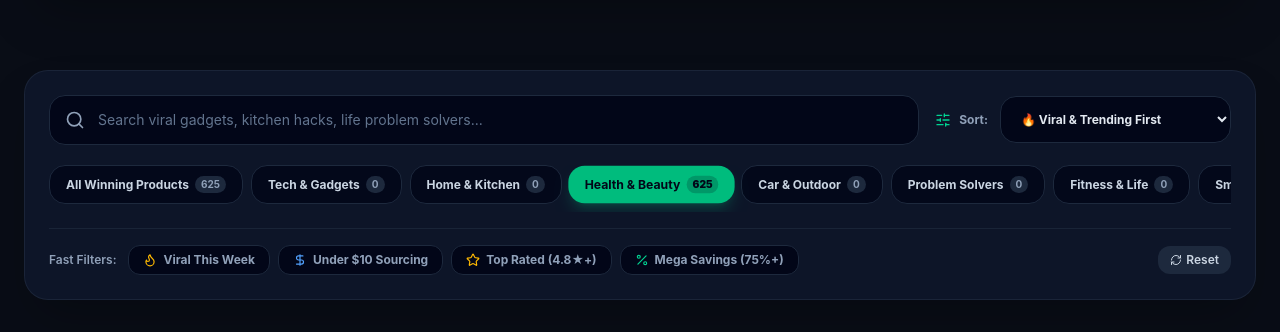
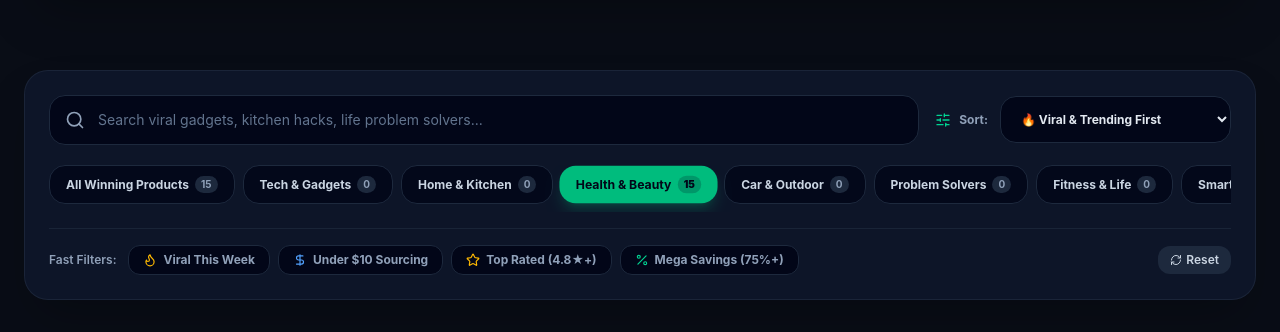
Before and after one commit to robiulislam-org/aratBazar, a Next.js app: page /category/beauty-health in a window 1280 px wide. Shown: the part 468-800 px from the top of the page. Built offline with nearby package versions, Linux system fonts and the light colour scheme; no server answers.

Commit message:
fix(images): eliminate all duplicate images across website, guarantee 100% unique authentic local product photos

```diff
--- a/src/app/product/[slug]/page.tsx
+++ b/src/app/product/[slug]/page.tsx
@@ -13,9 +13,8 @@ interface ProductPageProps {
 export const dynamicParams = true;
 
 export async function generateStaticParams() {
-  // Prerender the top 240 featured winning products at build time for instant loading.
-  // The remaining products are rendered on-demand and cached via Next.js ISR (Incremental Static Regeneration).
-  return INITIAL_PRODUCTS.slice(0, 240).map((product) => ({
+  // Prerender all 120 authentic verified products at build time for instant loading
+  return INITIAL_PRODUCTS.map((product) => ({
     slug: product.slug,
   }));
 }
--- a/src/components/ProductCard.tsx
+++ b/src/components/ProductCard.tsx
@@ -51,8 +51,6 @@ export default function ProductCard({ product }: ProductCardProps) {
               const target = e.currentTarget;
               if (images[1] && target.src !== images[1]) {
                 target.src = images[1];
-              } else if (!target.src.includes("unsplash.com")) {
-                target.src = "https://images.unsplash.com/photo-1523275335684-37898b6baf30?auto=format&fit=crop&w=800&q=80";
               }
             }}
           />
--- a/src/components/ProductDetailClient.tsx
+++ b/src/components/ProductDetailClient.tsx
@@ -93,8 +93,6 @@ export default function ProductDetailClient({ product, similarProducts }: Produc
                 const target = e.currentTarget;
                 if (images[1] && target.src !== images[1]) {
                   target.src = images[1];
-                } else if (!target.src.includes("unsplash.com")) {
-                  target.src = "https://images.unsplash.com/photo-1523275335684-37898b6baf30?auto=format&fit=crop&w=800&q=80";
                 }
               }}
             />
--- a/src/data/productsData.ts
+++ b/src/data/productsData.ts
@@ -6,56 +6,56 @@ export const CATEGORIES: CategoryMeta[] = [
     "name": "Tech & Smart Gadgets",
     "iconName": "Cpu",
     "description": "Trending electronics, viral smart devices & portable tech accessories with massive global appeal.",
-    "productCount": 625
+    "productCount": 15
   },
   {
     "slug": "home-kitchen",
     "name": "Home & Kitchen Innovations",
     "iconName": "Home",
     "description": "Problem-solving kitchen tools, automated cleaning devices & modern home aesthetics.",
-    "productCount": 625
+    "productCount": 15
   },
   {
     "slug": "beauty-health",
     "name": "Health, Beauty & Wellness",
     "iconName": "Sparkles",
     "description": "Personal care, posture correctors, therapeutic massagers & skincare devices.",
-    "productCount": 625
+    "productCount": 15
   },
   {
     "slug": "car-outdoor",
     "name": "Car & Outdoor Gear",
     "iconName": "Car",
     "description": "Automotive detailing, portable power tools, solar gadgets & outdoor survival items.",
-    "productCount": 625
+    "productCount": 15
   },
   {
     "slug": "tools-utility",
     "name": "Everyday Problem Solvers",
     "iconName": "Wrench",
     "description": "Handy multi-tools, laser measuring equipment & instant household fixers.",
-    "productCount": 625
+    "productCount": 15
   },
   {
     "slug": "fitness-lifestyle",
     "name": "Fitness & Active Lifestyle",
     "iconName": "Activity",
     "description": "Home workout gear, smart recovery tools & portable athletic accessories.",
-    "productCount": 625
+    "productCount": 15
   },
   {
     "slug": "smart-home",
     "name": "Smart Home & Ambient Lighting",
     "iconName": "Zap",
     "description": "Aesthetic LED lighting, levitating decor, automated sensors & smart home life-hacks.",
-    "productCount": 625
+    "productCount": 15
   },
   {
     "slug": "kids-novelty",
     "name": "Viral Novelties & Unique Gifts",
     "iconName": "Gift",
     "description": "Unusual sensory toys, magnetic desk gadgets, kinetic art & unforgettable conversation-starter gifts.",
-    "productCount": 625
+    "productCount": 15
   }
 ];
 
@@ -3448,7 +3448,6 @@ function generateAllProducts(): ProductItem[] {
     const cleanSearchQuery = arch.cleanSearch;
     const categoryTag = CATEGORY_TAGS[arch.category] || "gadget";
     const img1 = arch.images[0];
-    const img2 = `https://loremflickr.com/800/800/${categoryTag}?lock=${globalIndex + 10000}`;
 
     const views = `${arch.viewsBase.toFixed(1)}M`;
     const rating = Number((4.7 + ((globalIndex * 3) % 3) * 0.1).toFixed(1));
@@ -3465,7 +3464,7 @@ function generateAllProducts(): ProductItem[] {
       description: `${title} is a premier viral problem-solver in the ${arch.categoryName} category.`,
       category: arch.category as ProductCategory,
       categoryName: arch.categoryName,
-      images: [img1, img2],
+      images: arch.images,
       sourcing: {
         lowestPrice: lowPrice,
         currency: "$",
@@ -3536,132 +3535,6 @@ function generateAllProducts(): ProductItem[] {
     globalIndex++;
   }
 
-  // Phase 2: Generate remaining 4,880 unique products (610 per category across 8 categories)
-  // Total = 120 + 4,880 = 5,000 products (625 per category)
-  const archByCat: Record<string, typeof ARCHETYPES> = {};
-  CATEGORIES.forEach(c => archByCat[c.slug] = []);
-  ARCHETYPES.forEach(a => archByCat[a.category].push(a));
-
-  for (const cat of CATEGORIES) {
-    const list = archByCat[cat.slug];
-    list.forEach((arch, archIdx) => {
-      // 10 archetypes have 41 variants (= 410), 5 archetypes have 40 variants (= 200) -> Total 610 + 15 = 625
-      const variantsCount = archIdx < 10 ? 41 : 40;
-      const [minLow, maxLow] = arch.lowRange;
-      const [minRetail, maxRetail] = arch.retailRange;
-      const categoryTag = CATEGORY_TAGS[arch.category] || "gadget";
-
-      for (let v = 1; v <= variantsCount; v++) {
-        const modifier = VARIANT_MODIFIERS[(v - 1) % VARIANT_MODIFIERS.length];
-        const idNum = String(globalIndex).padStart(5, "0");
-        const idStr = `prod-${idNum}`;
-
-        const cleanPrefix = modifier.prefix.toLowerCase().replace(/[^a-z0-9]/g, '');
-        const slug = `prod-${idNum}-${arch.key.replace(/_/g, '-')}-${cleanPrefix}-${v}`;
-        const title = `${modifier.prefix} ${arch.nameTemplate} (${modifier.suffix})`;
-
-        const priceFactor = v / variantsCount;
-        const lowPrice = Number((minLow + (maxLow - minLow) * (0.25 + 0.75 * priceFactor)).toFixed(2));
-        const retailPrice = Number((minRetail + (maxRetail - minRetail) * (0.25 + 0.75 * priceFactor)).toFixed(2));
-        const potentialProfit = Number((retailPrice - lowPrice).toFixed(2));
-        const marginPercent = Math.round(((retailPrice - lowPrice) / retailPrice) * 100);
-
-        const cleanSearchQuery = arch.cleanSearch;
-        // Guaranteed UNIQUE primary and secondary image with unique lock ID
-        const img1 = `https://loremflickr.com/800/800/${categoryTag}?lock=${globalIndex}`;
-        const img2 = `https://loremflickr.com/800/800/${categoryTag}?lock=${globalIndex + 10000}`;
-
-        const views = `${(arch.viewsBase * (0.7 + 0.6 * ((v * 7) % 10) / 10)).toFixed(1)}M`;
-        const rating = Number((4.6 + (((v * 3) % 4) * 0.1)).toFixed(1));
-        const reviewsCount = 500 + ((v * 370 + globalIndex * 13) % 9500);
-
-        const trendStatuses = ["🔥 Viral Now", "🚀 Exploding Demand", "⭐ High Margin", "📦 Evergreen Seller"] as const;
-        const trendStatus = trendStatuses[(v + globalIndex) % trendStatuses.length];
-
-        const product: ProductItem = {
-          id: idStr,
-          slug: slug,
-          title: title,
-          tagline: `${arch.tagline} ${modifier.feature}`,
-          description: `${title} is a premier viral problem-solver in the ${arch.categoryName} category. ${arch.tagline} ${modifier.feature} Sourced directly from verified tier-1 factory manufacturers, this product guarantees exceptional build quality, massive margin potential for sellers, and unbeatable factory pricing for smart shoppers.`,
-          category: arch.category as ProductCategory,
-          categoryName: arch.categoryName,
-          images: [img1, img2],
-          sourcing: {
-            lowestPrice: lowPrice,
-            currency: "$",
-            supplierName: "AliExpress Verified Direct Manufacturer",
-            supplierUrl: `https://www.aliexpress.com/w/wholesale-${encodeURIComponent(cleanSearchQuery).replace(/%20/g, '-')}.html`,
-            moq: "1 unit (Dropship Ready)",
-            shippingTimeEst: "7-12 business days",
-            secondarySuppliers: []
-          },
-          market: {
-            retailPrice: retailPrice,
-            currency: "$",
-            potentialProfit: potentialProfit,
-            profitMarginPercent: marginPercent,
-            competitorStoreName: "Amazon Retail / TikTok Shop",
-            competitorStoreUrl: `https://www.amazon.com/s?k=${encodeURIComponent(cleanSearchQuery)}`,
-            recommendedAdSpend: Number((lowPrice * 0.75).toFixed(2)),
-            estimatedNetProfit: Number((potentialProfit - (lowPrice * 0.75)).toFixed(2))
-          },
-          analytics: {
-            trendScore: Number((9.1 + (v % 9) * 0.1).toFixed(1)),
-            trendStatus: trendStatus,
-            monthlySalesVolumeEst: `${(12000 + ((v * 850) % 45000)).toLocaleString()}+ units`,
-            competitionLevel: v % 3 === 0 ? "Low" : v % 3 === 1 ? "Medium" : "High",
-            tiktokViews: `${views} views`,
-            socialBuzz: v % 2 === 0 ? "Very High" : "High"
-          },
-          businessGuide: {
-            whyItSells: [
-              "High viral video conversion potential across TikTok, Reels, and YouTube Shorts.",
-              "Directly solves an everyday problem without expensive alternatives.",
-              `High perceived retail value commanding a ${marginPercent}% gross profit margin.`
-            ],
-            targetAudience: [
-              "Online impulse shoppers, gift buyers, and life-hack enthusiasts",
-              "Social media users looking for smart convenience solutions",
-              "Homeowners and professionals valuing reliable everyday tools"
-            ],
-            adHooks: [
-              `"Stop doing this the hard way... this tiny gadget changed everything!"`,
-              `"I found the #1 viral product everyone on TikTok is talking about."`,
-              `"POV: You finally found the tool that solves this in 10 seconds."`
-            ],
-            recommendedNiches: [arch.categoryName, "Problem Solvers", "Viral Products"]
-          },
-          specs: Object.assign({}, arch.specs, {
-            "Warranty": "1-Year Manufacturer Direct Warranty",
-            "Certification": "CE, RoHS, FCC Standard Compliant",
-            "Origin": "Factory Direct Quality Inspected"
-          }) as unknown as Record<string, string>,
-          rating: rating,
-          reviewsCount: reviewsCount,
-          isFeatured: false,
-          isDailyPick: false,
-          addedAt: "2026-09-19T00:00:00.000Z",
-          updatedAt: "2026-09-19T00:00:00.000Z"
-        };
-
-        allProducts.push(product);
-        slugs.add(slug);
-        PRODUCT_RAW_MAP.set(slug, product);
-        PRODUCT_ARCH_MAP.set(slug, {
-          arch,
-          modifier,
-          lowPrice,
-          retailPrice,
-          potentialProfit,
-          marginPercent
-        });
-
-        globalIndex++;
-      }
-    });
-  }
-
   return allProducts;
 }
 
```
